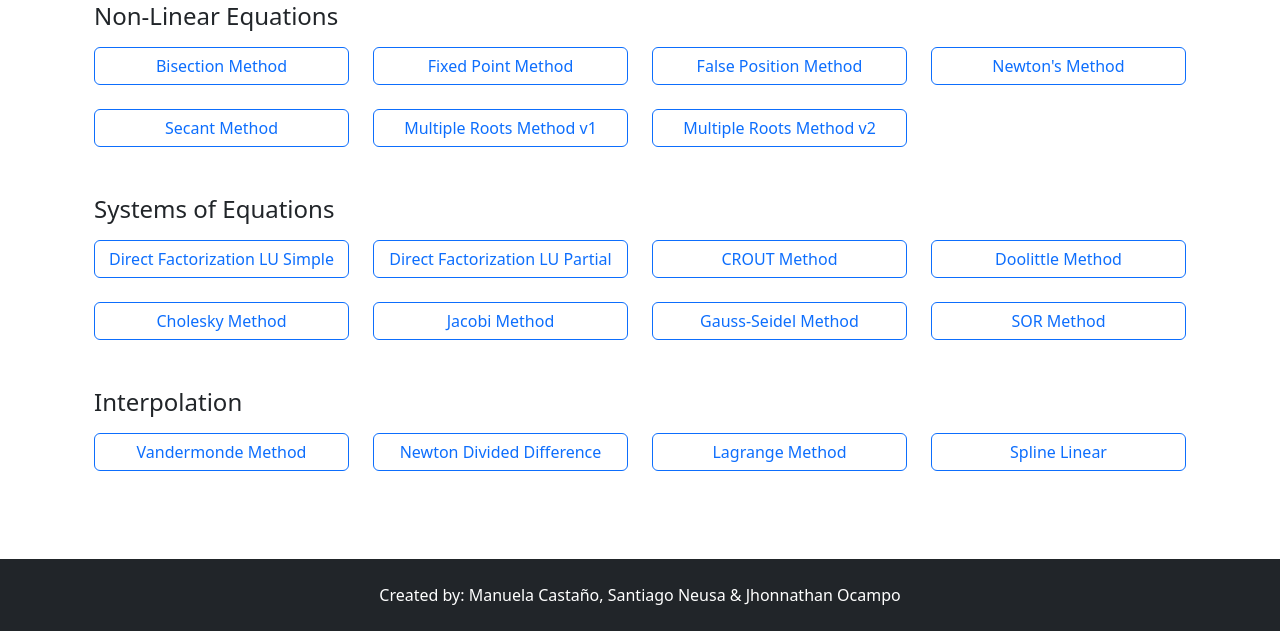
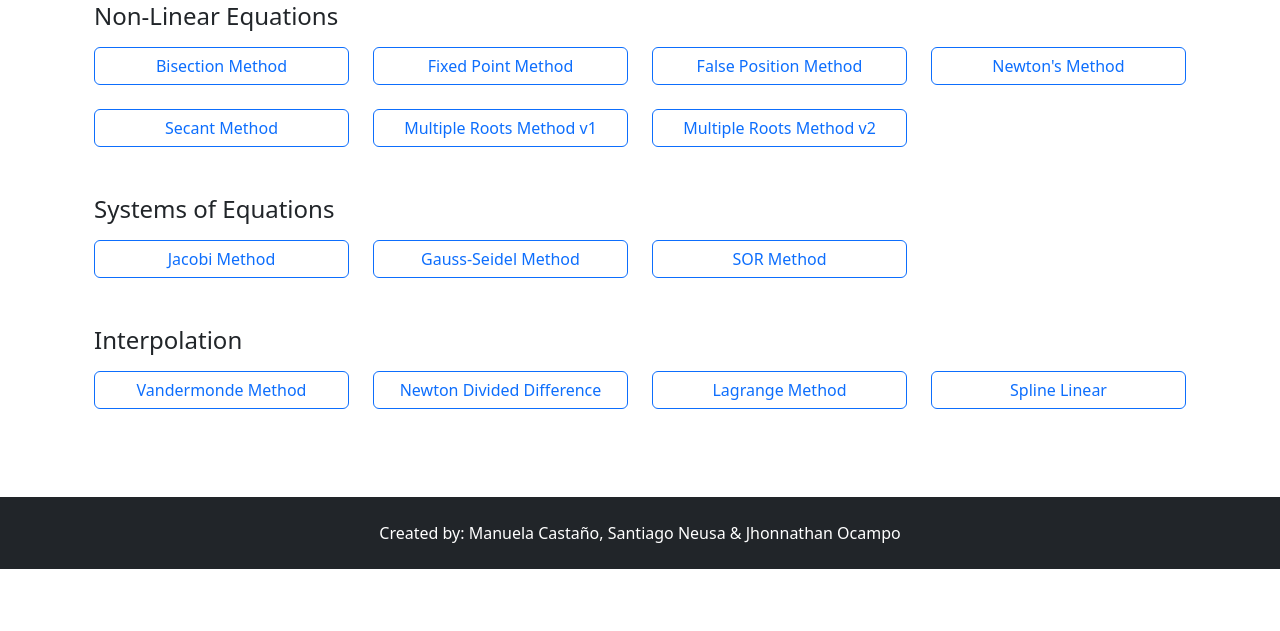
Before and after one commit to santiagoneusa/numerical-analysis-calculator, a Django app: page / in a window 1280 px wide. Shown: the part 752-1383 px from the top of the page. After the commit the page ends 1321 px from the top, so only its background shows below. Run offline with Django 5.2, Linux system fonts and the light colour scheme.

Commit message:
fix: bugs on urls not found

```diff
--- a/home/templates/home.html
+++ b/home/templates/home.html
@@ -89,21 +89,6 @@
       <h4 class="mb-3">Systems of Equations</h4>
       <div class="row row-cols-1 row-cols-md-4 g-4">
         <div class="col">
-          <a href="{% url 'methods.direct_factorization_lu_simple' %}" class="btn btn-outline-primary w-100 h-100">Direct Factorization LU Simple</a>
-        </div>
-        <div class="col">
-          <a href="{% url 'methods.direct_factorization_lu_partial' %}" class="btn btn-outline-primary w-100 h-100">Direct Factorization LU Partial</a>
-        </div>
-        <div class="col">
-          <a href="{% url 'methods.croult' %}" class="btn btn-outline-primary w-100 h-100">CROUT Method</a>
-        </div>
-        <div class="col">
-          <a href="{% url 'methods.doolittle' %}" class="btn btn-outline-primary w-100 h-100">Doolittle Method</a>
-        </div>
-        <div class="col">
-          <a href="{% url 'methods.cholesky' %}" class="btn btn-outline-primary w-100 h-100">Cholesky Method</a>
-        </div>
-        <div class="col">
           <a href="{% url 'methods.jacobi' %}" class="btn btn-outline-primary w-100 h-100">Jacobi Method</a>
         </div>
         <div class="col">
```
